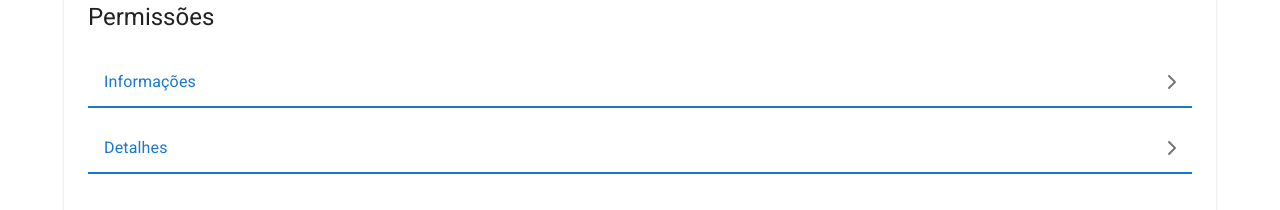
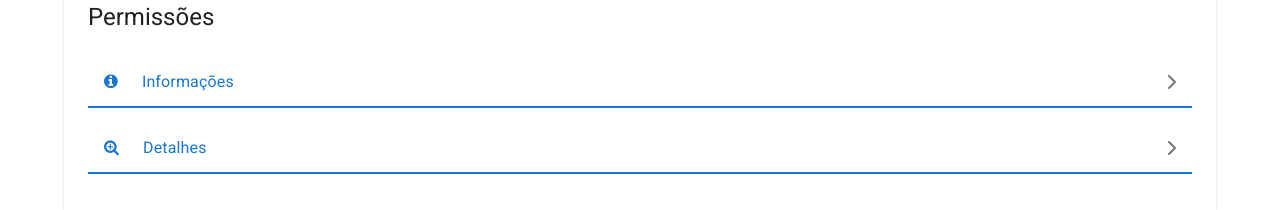
Before and after one commit to 7sete7/Konaccess, a React (Vite) app: page / in a window 1280 px wide. Shown: the part 452-662 px from the top of the page. Built offline with nearby package versions, Linux system fonts and the light colour scheme.

Commit message:
feat: use font-awesome icons

```diff
--- a/index.html
+++ b/index.html
@@ -4,6 +4,7 @@
 		<meta charset="UTF-8" />
 		<link rel="icon" type="image/svg+xml" href="/vite.svg" />
 		<link rel="stylesheet" href="https://fonts.googleapis.com/css?family=Roboto:300,400,500,700&display=swap" />
+		<link rel="stylesheet" href="/font-awesome.css" />
 		<meta name="viewport" content="width=device-width, initial-scale=1.0" />
 		<title>Vite + React + TS</title>
 	</head>
--- a/src/components/ViewList/index.tsx
+++ b/src/components/ViewList/index.tsx
@@ -4,6 +4,7 @@ import AccordionDetails from '@mui/material/AccordionDetails';
 import Box from '@mui/material/Box';
 import Drawer from '@mui/material/Drawer';
 import Typography from '@mui/material/Typography';
+import useTheme from '@mui/system/useTheme';
 import xor from 'lodash/xor';
 import React, { Fragment, useCallback, useEffect, useMemo, useRef, useState } from 'react';
 import { ViewSection } from '../../DAL/Modules';
@@ -14,6 +15,7 @@ const ViewList: React.FC<{ viewSections: ViewSection[] }> = ({ viewSections }) =
 	const [selected, setSelected] = useState<string[]>([]);
 	const [isDrawerOpen, setDrawerOpen] = useState(false);
 	const drawerRef = useRef<HTMLDivElement>();
+	const theme = useTheme();
 
 	const onFieldClick = useCallback(
 		(name: string) => () => {
@@ -30,7 +32,7 @@ const ViewList: React.FC<{ viewSections: ViewSection[] }> = ({ viewSections }) =
 	}, [selected]);
 
 	const accordionOffset = useMemo(
-		() => (drawerRef && isDrawerOpen ? (drawerRef.current?.clientWidth || 0) * 0.7 : 0),
+		() => (drawerRef && isDrawerOpen ? (drawerRef.current?.clientWidth || 0) * 0.6 : 0),
 		[isDrawerOpen, drawerRef],
 	);
 
@@ -40,11 +42,14 @@ const ViewList: React.FC<{ viewSections: ViewSection[] }> = ({ viewSections }) =
 				<Accordion elevation={0} square disableGutters sx={{ paddingBottom: 2, paddingRight: `${accordionOffset}px` }}>
 					<MyAccordionSummary>
 						<Stack direction="row" spacing={3}>
+							<Typography color="primary.main" aria-hidden="true">
+								<i className={`icon-${icon}`} />
+							</Typography>
 							<Typography color="primary.main">{label}</Typography>
 						</Stack>
 					</MyAccordionSummary>
 					<AccordionDetails>
-						<Box pl={5}>
+						<Box pl={3}>
 							<FieldsList {...{ fields, onFieldClick, isSelected }} />
 						</Box>
 					</AccordionDetails>
```
Also changed, not shown: public/font-awesome.css (renamed from src/styles/font-awesome.css).
